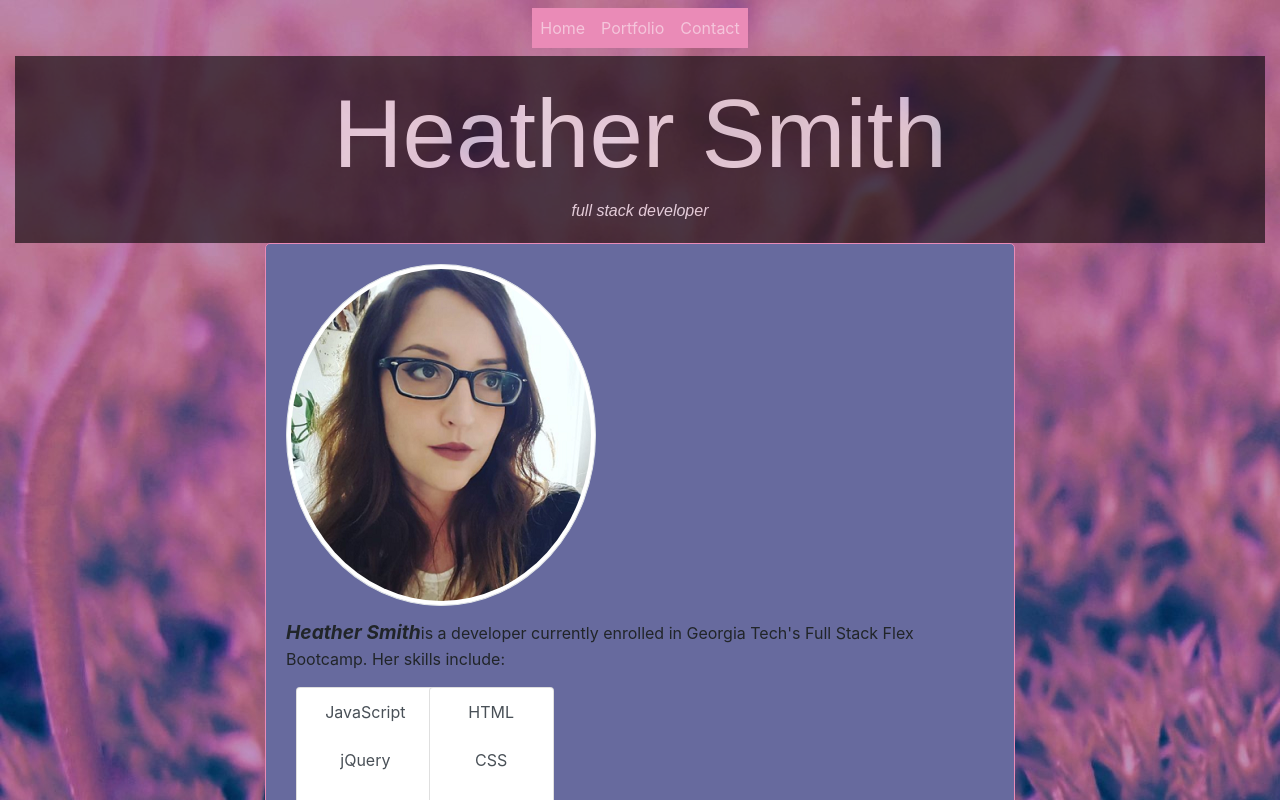
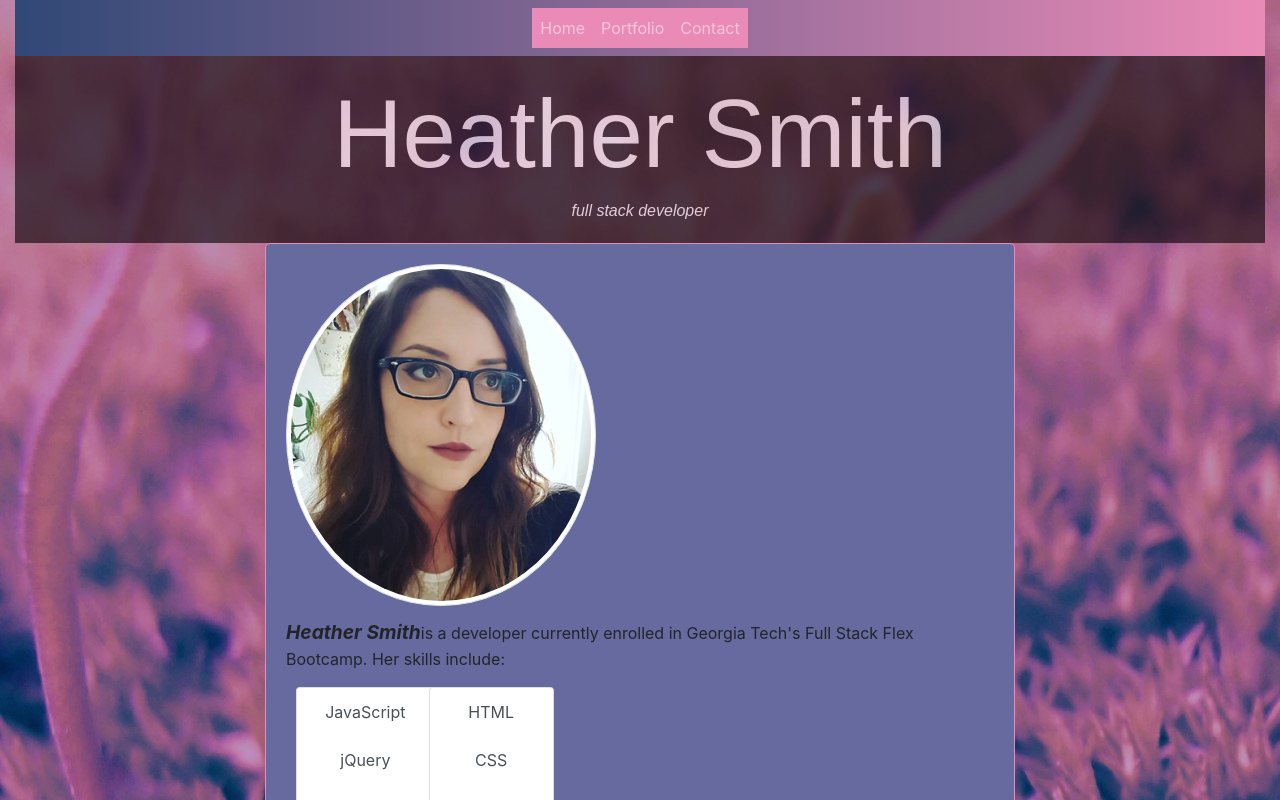
Before and after one commit to sorengrey/portfolio-in-react, a React (Create React App) app: page / in a window 1280 px wide. Shown: the top 800 px of the page. Built offline with nearby package versions, Linux system fonts and the light colour scheme.

Commit message:
Added css for Header

```diff
--- a/src/components/Header/index.js
+++ b/src/components/Header/index.js
@@ -1,5 +1,6 @@
 import React from "react";
 import { Link } from "react-router-dom";
+import "./style.css"
 
 function Header() {
   return (
--- /dev/null
+++ b/src/components/Header/style.css
@@ -0,0 +1,16 @@
+html,
+body {
+  height: 100%;
+}
+
+#title-nav {
+  align-content: center;
+}
+
+.navbar {
+  background-image: linear-gradient(to right, #304876, #ea8bb7);
+}
+
+.nav-link:hover {
+  background-color: #829cb4;
+}
```
